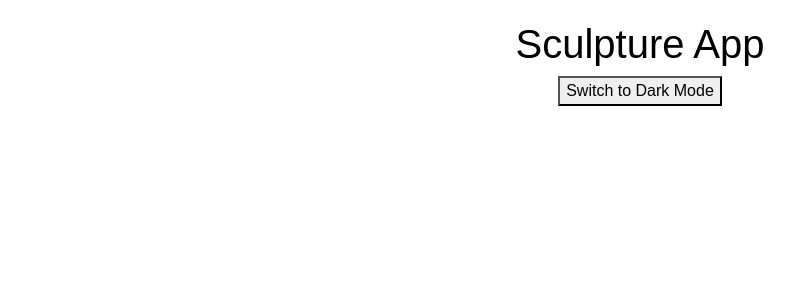
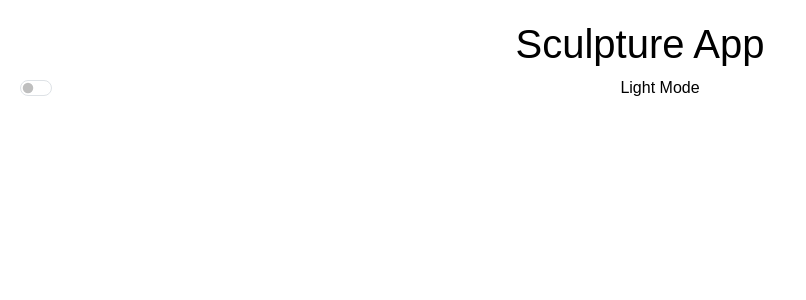
Before and after one commit to ImeshaMadhumali/IT3133-Assignment1, a React (Create React App) app in the folder sculpture-app/: page / in a window 1280 px wide. Shown: the top 300 px of the page, without its empty margins (0-806 px from the left). Built offline with nearby package versions, Linux system fonts and the light colour scheme.

Commit message:
Replaced button with Bootstrap switch for better UI

```diff
--- a/sculpture-app/src/App.css
+++ b/sculpture-app/src/App.css
@@ -16,6 +16,15 @@ body.light-mode {
 body.dark-mode {
   background-color: #121212;
   color: #ffffff;
+}
+
+.theme-switch {
+  display: flex;
+  align-items: center;
+  gap: 0.5rem;
+  position: absolute;
+  top: 20px;
+  right: 20px;
 }
 
 
--- a/sculpture-app/src/components/Theme.js
+++ b/sculpture-app/src/components/Theme.js
@@ -1,4 +1,5 @@
 import React, { useState, useEffect } from 'react';
+import { Form } from 'react-bootstrap';
 
 const Theme = () => {
     const [isDarkMode, setIsDarkMode] = useState(false);
@@ -12,11 +13,13 @@ const Theme = () => {
     }, [isDarkMode]);
 
     return (
-        <div>
-            <button onClick={toggleTheme}>
-                {isDarkMode ? 'Switch to Light Mode' : 'Switch to Dark Mode'}
-            </button>
-        </div>
+        <Form.Check
+        type="switch"
+        id="theme-switch"
+        label={isDarkMode ? 'Dark Mode' : 'Light Mode'}
+        checked={isDarkMode}
+        onChange={toggleTheme}
+    />
     );
 };
 
```
